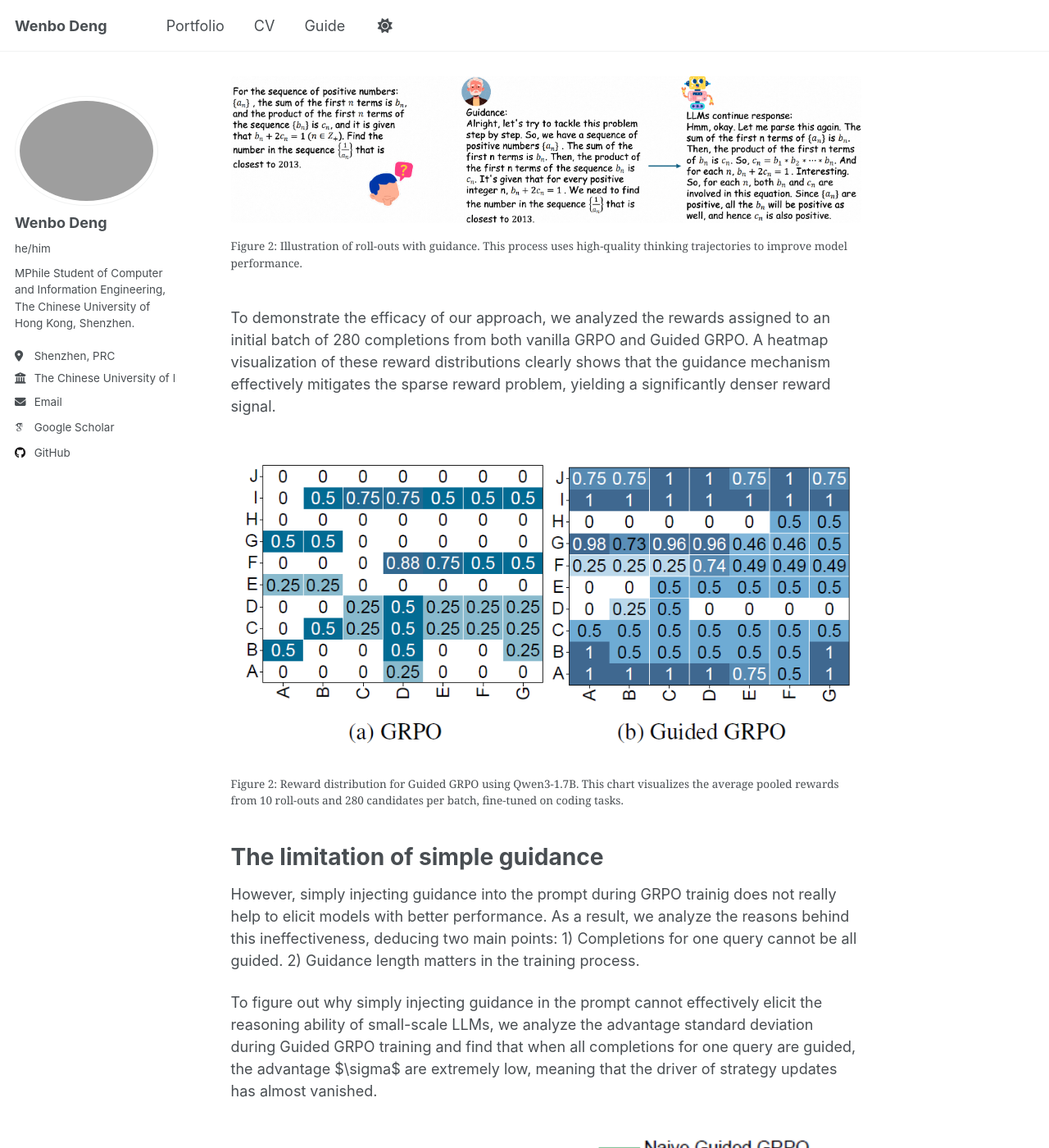
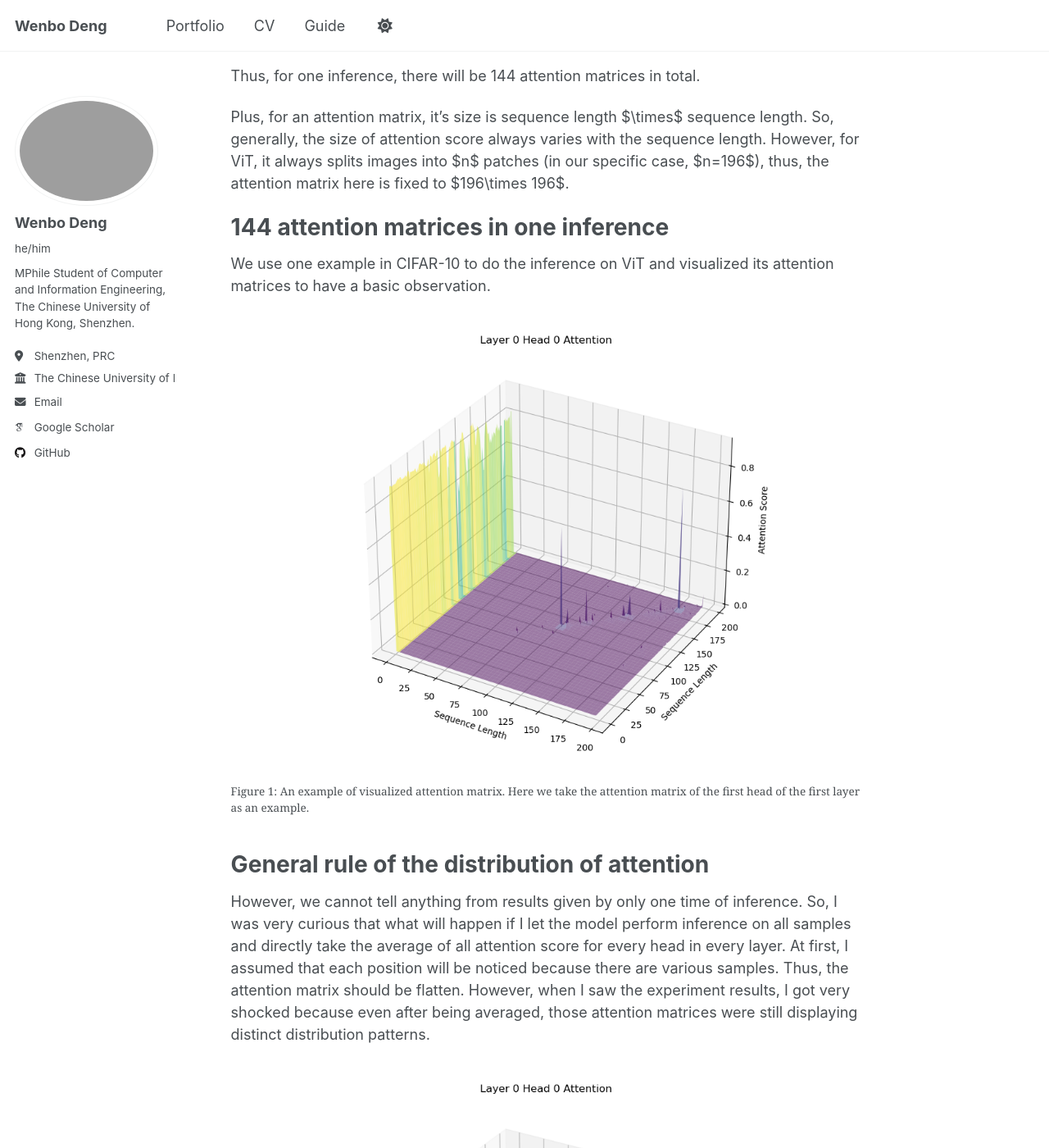
Before and after one commit to Blanca-s/Blanca-s.github.io, a Jekyll site: the page built from _portfolio/portfolio-3.md, in a window 1280 px wide and 1400 px high, scrolled down 242 px. Shown: the whole window at 82% size. Built offline with Jekyll 4.4.1, drawn with Linux system fonts in a browser that asks for light colours; some web fonts are replaced; a script that is not in the unit is left out; some of the changed text lies outside the part shown.

Commit message:
update portfolio

```diff
--- a/_portfolio/portfolio-3.md
+++ b/_portfolio/portfolio-3.md
@@ -1,43 +1,56 @@
 ---
-title: "G^2RPO-A: Guided Group Relative Policy Optimization with Adaptive Guidance"
-excerpt: "This paper investigates the training instability of Generative Reinforcement Preference Optimization (GRPO) when applied to smaller-scale Large Language Models (LLMs). We identify that the inherent difficulty for these models to generate high-quality completions leads to a sparse reward problem, thereby impeding the training process. To address this, we introduce a guidance mechanism into the GRPO framework. While this guidance effectively mitigates the sparse reward issue, it concurrently introduces the problem of advantage vanishing. Consequently, this work proposes novel methods to counteract this effect, ultimately achieving superior performance over the vanilla GRPO baseline. <br/><img src='/images/guided-overview.png'> "
+title: "Mixture of Attention"
+excerpt: "This project is a very basic trial on transplanting the mean idea of MoE into attention mechanism. Because this idea was accomplish by others before my research group, I only carried out a preliminary attempt. However, this research experience had greately elicited my passion on LLMs and really helped me on understanding attention mechanism. <br/><img src='/images/quadtree_partition_result.png' width='500'> "
 collection: portfolio
 ---
-# Guidance mechanism in GRPO
-The guidance mechanism can be easily illustrated as:
+
+# Transformer structure of ViT
+First we need to be aware that as a simple transformer-based model, ViT has 12 layers of encoder without any decoder. Plus, for each encoder, it has 12 heads.
+
+Thus, for one inference, there will be 144 attention matrices in total.
+
+Plus, for an attention matrix, it's size is sequence length $\times$ sequence length. So, generally, the size of attention score always varies with the sequence length. However, for ViT, it always splits images into $n$ patches (in our specific case, $n=196$), thus, the attention matrix here is fixed to $196\times 196$.
+
+# 144 attention matrices in one inference
+We use one example in CIFAR-10 to do the inference on ViT and visualized its attention matrices to have a basic observation.
 <figure>
-  <img src="/images/guided-overview.png"
+  <img src="/images/attention_layer_0_head_0_3d.png"
        alt="A flowchart showing a process where a model's thinking steps are guided by high-quality examples.">
-  <figcaption>Figure 2: Illustration of roll-outs with guidance. This process uses high-quality thinking trajectories to improve model performance.
+  <figcaption>Figure 1: An example of visualized attention matrix. Here we take the attention matrix of the first head of the first layer as an example.
   </figcaption>
 </figure>
 
-To demonstrate the efficacy of our approach, we analyzed the rewards assigned to an initial batch of 280 completions from both vanilla GRPO and Guided GRPO. A heatmap visualization of these reward distributions clearly shows that the guidance mechanism effectively mitigates the sparse reward problem, yielding a significantly denser reward signal.
+# General rule of the distribution of attention
+However, we cannot tell anything from results given by only one time of inference. So, I was very curious that what will happen if I let the model perform inference on all samples and directly take the average of all attention score for every head in every layer. At first, I assumed that each position will be noticed because there are various samples. Thus, the attention matrix should be flatten.
+However, when I saw the experiment results, I got very shocked because even after being averaged, those attention matrices were still displaying distinct distribution patterns.
+<figure>
+  <img src="/images/attention_layer_0_head_0_3dwhole.png"
+       alt="A flowchart showing a process where a model's thinking steps are guided by high-quality examples.">
+  <figcaption>Figure 2: Still, we take the attention matrix of the first head of the first layer as an example.
+  </figcaption>
+</figure>
+As figure 2 illustrated above, we could tell that the attention matrix of the first head of the first layer still shows a very obvious distribution rule. Results also show that other attention matrices are all displaying specific features.
 
+# Investigation of other research to validate our observation
+To validate my observations, I investigated researches of others like [Big Bird](https://arxiv.org/abs/2007.14062), which also indicates that the distribution of attention scores obey several specific modes.
 <figure>
-  <img src="/images/comparison.png"
-       alt="A heatmap or grid visualization showing the reward distribution for Guided GRPO, where Qwen3-1.7B was fine-tuned on coding tasks. The chart displays a 10x7 matrix, representing the average pooled rewards from 10 roll-outs and 280 candidates per batch.">
-  <figcaption>Figure 2: Reward distribution for Guided GRPO using Qwen3-1.7B. This chart visualizes the average pooled rewards from 10 roll-outs and 280 candidates per batch, fine-tuned on coding tasks.
+  <img src="/images/BigBird.png"
+       alt="A flowchart showing a process where a model's thinking steps are guided by high-quality examples.">
+  <figcaption>Figure 3: Attention score distribution modes proposed by Big Bird.
   </figcaption>
 </figure>
 
-# The limitation of simple guidance
-However, simply injecting guidance into the prompt during GRPO trainig does not really help to elicit models with better performance. As a result, we analyze the reasons behind this ineffectiveness, deducing two main points: 1) Completions for one query cannot be all guided. 2) Guidance length matters in the training process.
-
-To figure out why simply injecting guidance in the prompt cannot effectively elicit the reasoning ability of small-scale LLMs, we analyze the advantage standard deviation during Guided GRPO training and find that when all completions for one query are guided, the advantage $\sigma$ are extremely low, meaning that the driver of strategy updates has almost vanished.
-
+# Blockwise attention
+Based on our initial findings, we tried to first realize the blockwise attention to see whether it could make a difference.
+So, I directly take the average of all attention matrices and normalized the result.
+Second, I take a threshold and if the attention score surpasses this threshold, it will be marked as $1$; and if it does not, it will be marked as $0$. Result is visualized below:
 <figure>
-  <img src="/images/advantage σ.png"
-       alt="">
-  <figcaption>Figure 2: An analyze of advantage standard deviation.
+  <img src="/images/blockwise_attention.png"
+       alt="A flowchart showing a process where a model's thinking steps are guided by high-quality examples.">
+  <figcaption>Figure 4: Attention score distribution modes proposed by Big Bird.
   </figcaption>
 </figure>
 
-Thus, we propose that completions for one query should be partially guided, and the guiding ratio depends on the types of tasks and the size of models.
-
-# Other components assist guidance mechanism
-## Hard queries
-In many data filtration work, hard queries are removed from the trainig dataset and queries of medium difficulty are recommended. However, because the introduction of guidance, hard queries now can be more easily solved by models. Thus, the re-introducing of hard queries are considerable.
-
-## Adaptive guidance length
-Because the real-time performance and the difficulty level of the problem are uncertain at each training step, it is hard to make a pre-defined rule to decide how much guidance to provide at a certain step. Thus, we proposed that maybe an adaptive guidance selection mechanism is the key to the solution. The core of this idea is to decide the guidance length by the variance of success rate.
+# To be continue
+When I advanced our research progress to this point, other research groups like Kimi and DeepSeek have already accomplished the whole idea. So, I had to seek for other ideas to research.
+However, this research experimence really elicited my interest in LLMs, especially the explainable artificial intelligence of LLMs. I am very curious about why the distribution of attention scores appear in those specific modes; will those modes vary with different model and what roles do the indices of layers and heads play in the determination of those modes...
--- /dev/null
+++ b/_portfolio/portfolio-4.md
@@ -0,0 +1,43 @@
+---
+title: "G^2RPO-A: Guided Group Relative Policy Optimization with Adaptive Guidance"
+excerpt: "This paper investigates the training instability of Generative Reinforcement Preference Optimization (GRPO) when applied to smaller-scale Large Language Models (LLMs). We identify that the inherent difficulty for these models to generate high-quality completions leads to a sparse reward problem, thereby impeding the training process. To address this, we introduce a guidance mechanism into the GRPO framework. While this guidance effectively mitigates the sparse reward issue, it concurrently introduces the problem of advantage vanishing. Consequently, this work proposes novel methods to counteract this effect, ultimately achieving superior performance over the vanilla GRPO baseline. <br/><img src='/images/guided-overview.png'> "
+collection: portfolio
+---
+# Guidance mechanism in GRPO
+The guidance mechanism can be easily illustrated as:
+<figure>
+  <img src="/images/guided-overview.png"
+       alt="A flowchart showing a process where a model's thinking steps are guided by high-quality examples.">
+  <figcaption>Figure 2: Illustration of roll-outs with guidance. This process uses high-quality thinking trajectories to improve model performance.
+  </figcaption>
+</figure>
+
+To demonstrate the efficacy of our approach, we analyzed the rewards assigned to an initial batch of 280 completions from both vanilla GRPO and Guided GRPO. A heatmap visualization of these reward distributions clearly shows that the guidance mechanism effectively mitigates the sparse reward problem, yielding a significantly denser reward signal.
+
+<figure>
+  <img src="/images/comparison.png"
+       alt="A heatmap or grid visualization showing the reward distribution for Guided GRPO, where Qwen3-1.7B was fine-tuned on coding tasks. The chart displays a 10x7 matrix, representing the average pooled rewards from 10 roll-outs and 280 candidates per batch.">
+  <figcaption>Figure 2: Reward distribution for Guided GRPO using Qwen3-1.7B. This chart visualizes the average pooled rewards from 10 roll-outs and 280 candidates per batch, fine-tuned on coding tasks.
+  </figcaption>
+</figure>
+
+# The limitation of simple guidance
+However, simply injecting guidance into the prompt during GRPO trainig does not really help to elicit models with better performance. As a result, we analyze the reasons behind this ineffectiveness, deducing two main points: 1) Completions for one query cannot be all guided. 2) Guidance length matters in the training process.
+
+To figure out why simply injecting guidance in the prompt cannot effectively elicit the reasoning ability of small-scale LLMs, we analyze the advantage standard deviation during Guided GRPO training and find that when all completions for one query are guided, the advantage $\sigma$ are extremely low, meaning that the driver of strategy updates has almost vanished.
+
+<figure>
+  <img src="/images/advantage σ.png"
+       alt="">
+  <figcaption>Figure 2: An analyze of advantage standard deviation.
+  </figcaption>
+</figure>
+
+Thus, we propose that completions for one query should be partially guided, and the guiding ratio depends on the types of tasks and the size of models.
+
+# Other components assist guidance mechanism
+## Hard queries
+In many data filtration work, hard queries are removed from the trainig dataset and queries of medium difficulty are recommended. However, because the introduction of guidance, hard queries now can be more easily solved by models. Thus, the re-introducing of hard queries are considerable.
+
+## Adaptive guidance length
+Because the real-time performance and the difficulty level of the problem are uncertain at each training step, it is hard to make a pre-defined rule to decide how much guidance to provide at a certain step. Thus, we proposed that maybe an adaptive guidance selection mechanism is the key to the solution. The core of this idea is to decide the guidance length by the variance of success rate.
```
Also changed, not shown: images/BigBird.png (added), images/attention_layer_0_head_0_3d.png (added), images/attention_layer_0_head_0_3dwhole.png (added), images/blockwise_attention.png (added), images/quadtree_partition_result.png (added).
